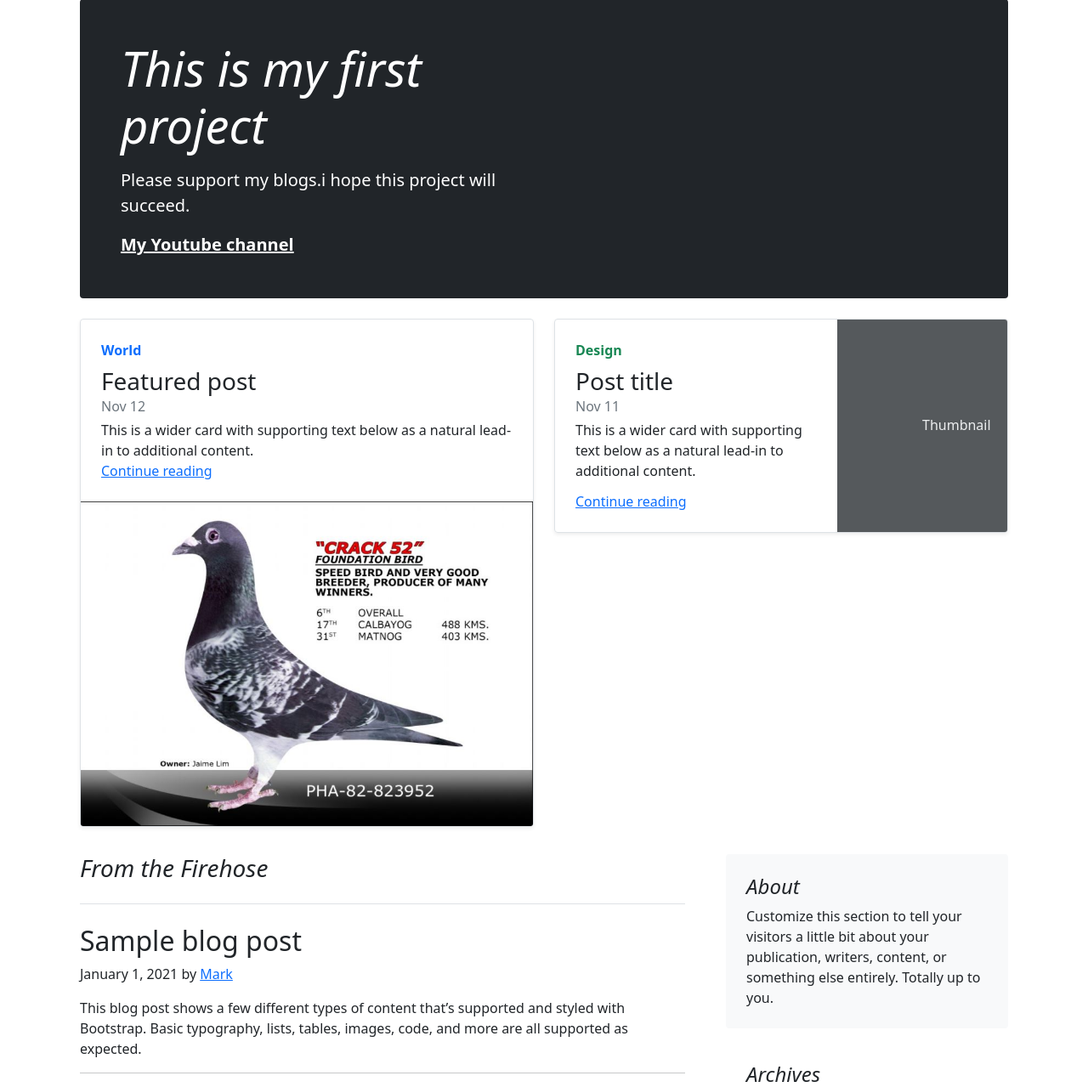
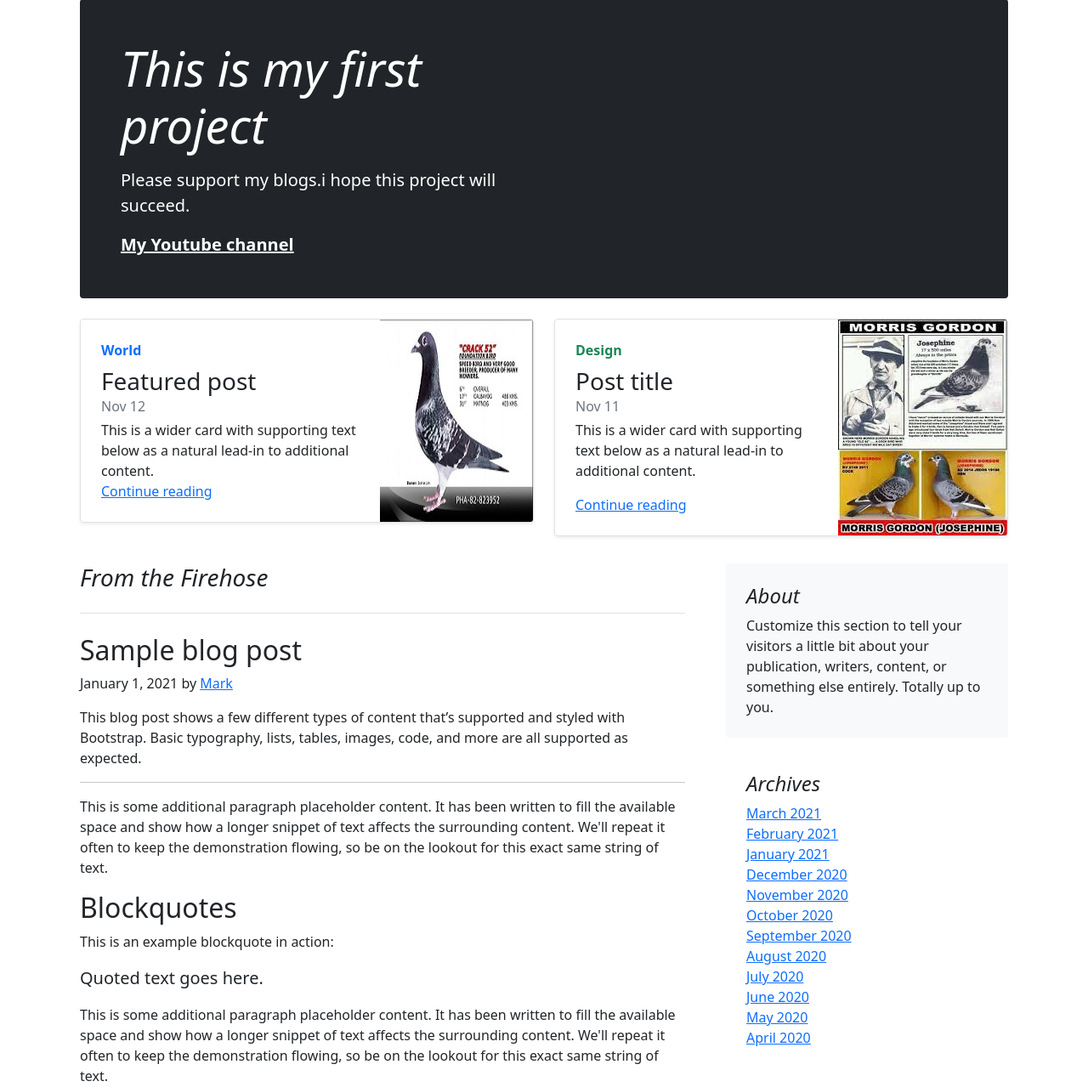
Before and after one commit to FindMe03/myproject, a PHP site: page / in a window 1280 px wide. Shown: the part 161-1440 px from the top of the page at 85% size. Run offline with PHP 8.4, Linux system fonts and the light colour scheme; some libraries are stand-ins or nearby versions.

Commit message:
pictures

```diff
--- a/index.php
+++ b/index.php
@@ -67,7 +67,7 @@
           <a href="#" class="stretched-link">Continue reading</a>
         </div>
         <div class="col-auto d-none d-lg-block">
-         <img src="assets/images/QueenMutter.jpg" width="100%" height="100%">
+        <img src="assets/images/QueenMutter.jpg" width="100%" height="100%">
 
         </div>
       </div>
@@ -82,7 +82,7 @@
           <a href="#" class="stretched-link">Continue reading</a>
         </div>
         <div class="col-auto d-none d-lg-block">
-          <svg class="bd-placeholder-img" width="200" height="250" xmlns="http://www.w3.org/2000/svg" role="img" aria-label="Placeholder: Thumbnail" preserveAspectRatio="xMidYMid slice" focusable="false"><title>Placeholder</title><rect width="100%" height="100%" fill="#55595c"/><text x="50%" y="50%" fill="#eceeef" dy=".3em">Thumbnail</text></svg>
+        <img src="assets/images/morris.jpg" width="100%" height="100%">
 
         </div>
       </div>
```
Also changed, not shown: assets/images/QueenMutter.jpg, assets/images/morris.jpg (added).
